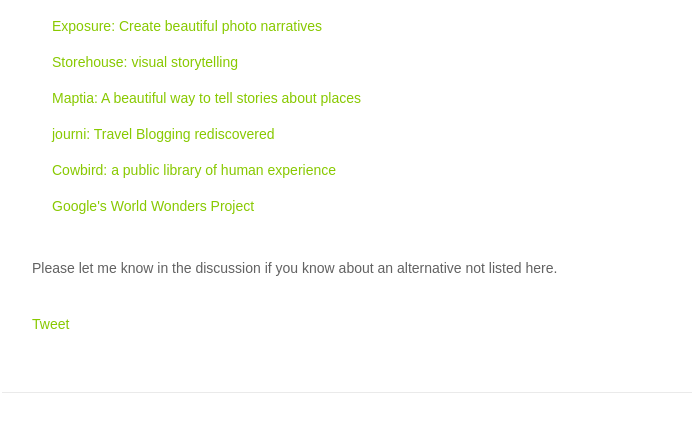
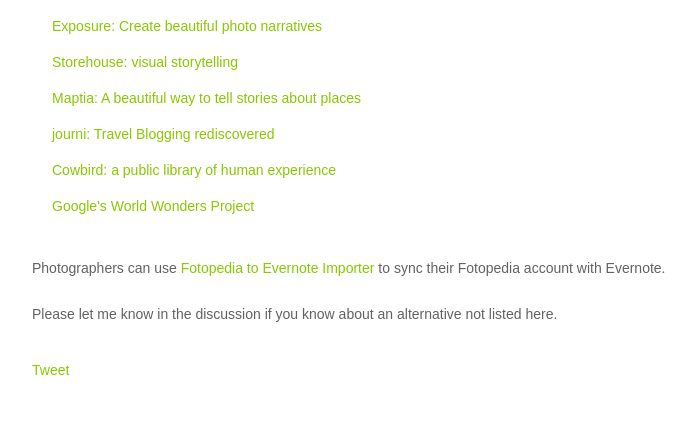
Before and after one commit to crawlingout/unexplored, a Jekyll site: the page built from _posts/2014-08-04-fotopedia-alternative.markdown, in a window 1280 px wide and 900 px high, scrolled down 364 px, cut to the strip 0-424 px from the top of the window. Shown: the whole strip, without its empty margins (63-755 px from the left). Built offline with Jekyll 4.4.1, drawn with Linux system fonts in a browser that asks for light colours; Markdown is read by kramdown in place of the engine named in the settings; comment, search, counter and statistics services are not loaded.

Commit message:
Another addition to Fotopedia article

```diff
--- a/_posts/2014-08-04-fotopedia-alternative.markdown
+++ b/_posts/2014-08-04-fotopedia-alternative.markdown
@@ -39,4 +39,6 @@
 </div>
 
 <br />
+Photographers can use <a href="http://www.fotopediatoevernote.com/">Fotopedia to Evernote Importer</a> to sync their Fotopedia account with Evernote.
+
 Please let me know in the discussion if you know about an alternative not listed here.
```
